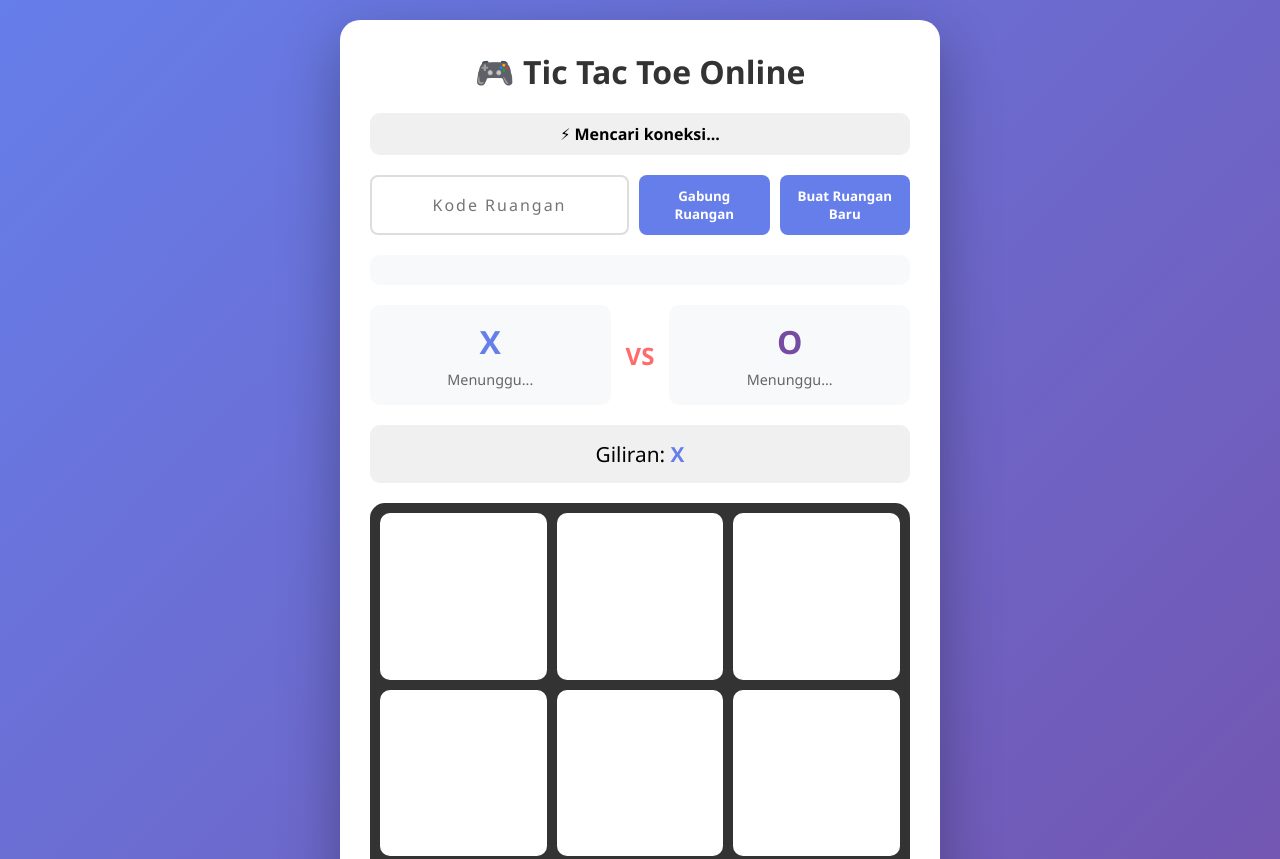
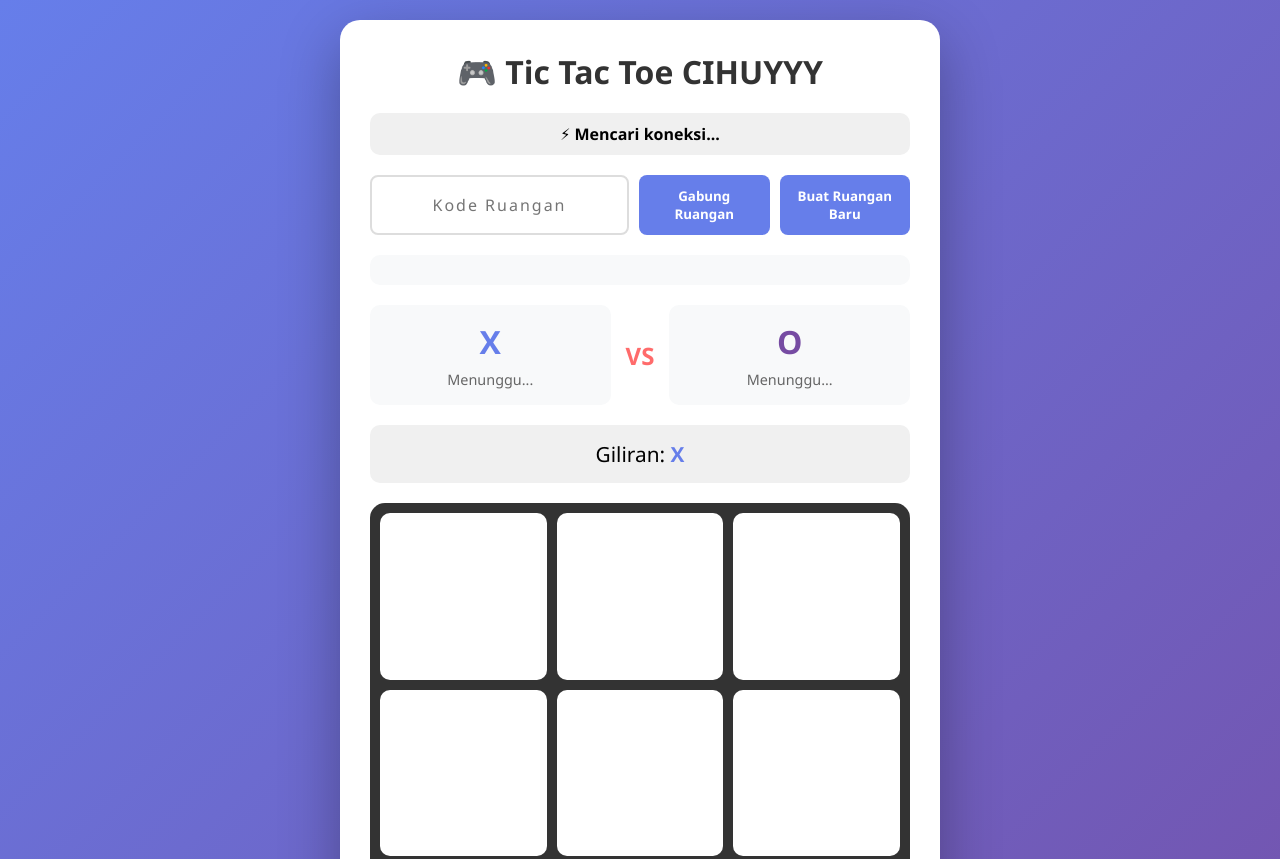
Before and after one commit to Toroosnc/NiaLin-Tictactoe-Online, a plain HTML site: page index.html in a window 1280 px wide. Shown: the top 859 px of the page. Drawn offline with Linux system fonts and the light colour scheme; no server answers.

Commit message:
Update game title and connection status text

```diff
--- a/index.html
+++ b/index.html
@@ -8,7 +8,7 @@
 </head>
 <body>
     <div class="container">
-        <h1>🎮 Tic Tac Toe Online</h1>
+        <h1>🎮 Tic Tac Toe CIHUYYY</h1>
 
         <div class="connection-status" id="connectionStatus">
             ⚡ Mencari koneksi...
@@ -88,4 +88,5 @@
     <!-- File game kamu -->
     <script src="script.js"></script>
 </body>
+
 </html>
```
